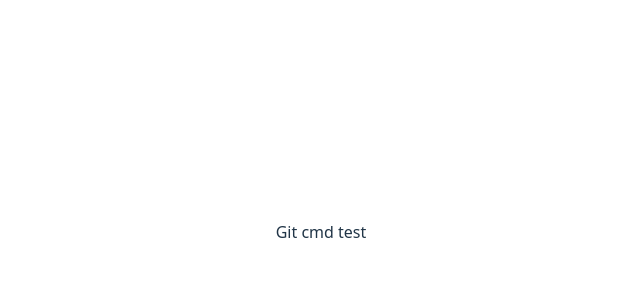
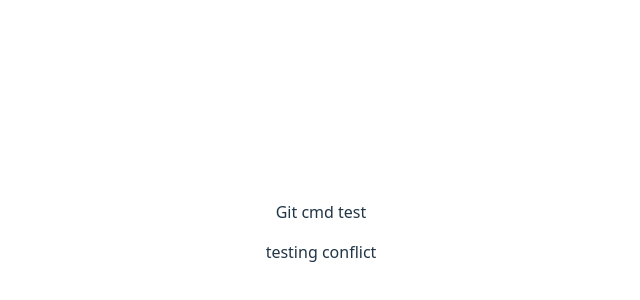
Before and after one commit to Srinath-Rajkumar/git-cmd-practice, a React (Vite) app: page / in a window 1280 px wide. Shown: the part 168-468 px from the top of the page, without its empty margins (319-959 px from the left). Built offline with nearby package versions, Linux system fonts and the light colour scheme.

Commit message:
conflict test

```diff
--- a/src/App.tsx
+++ b/src/App.tsx
@@ -4,6 +4,7 @@ function App() {
   return (
     <>
       <p>Git cmd test</p>
+      <p>testing conflict</p>
     </>
   );
 }
```
